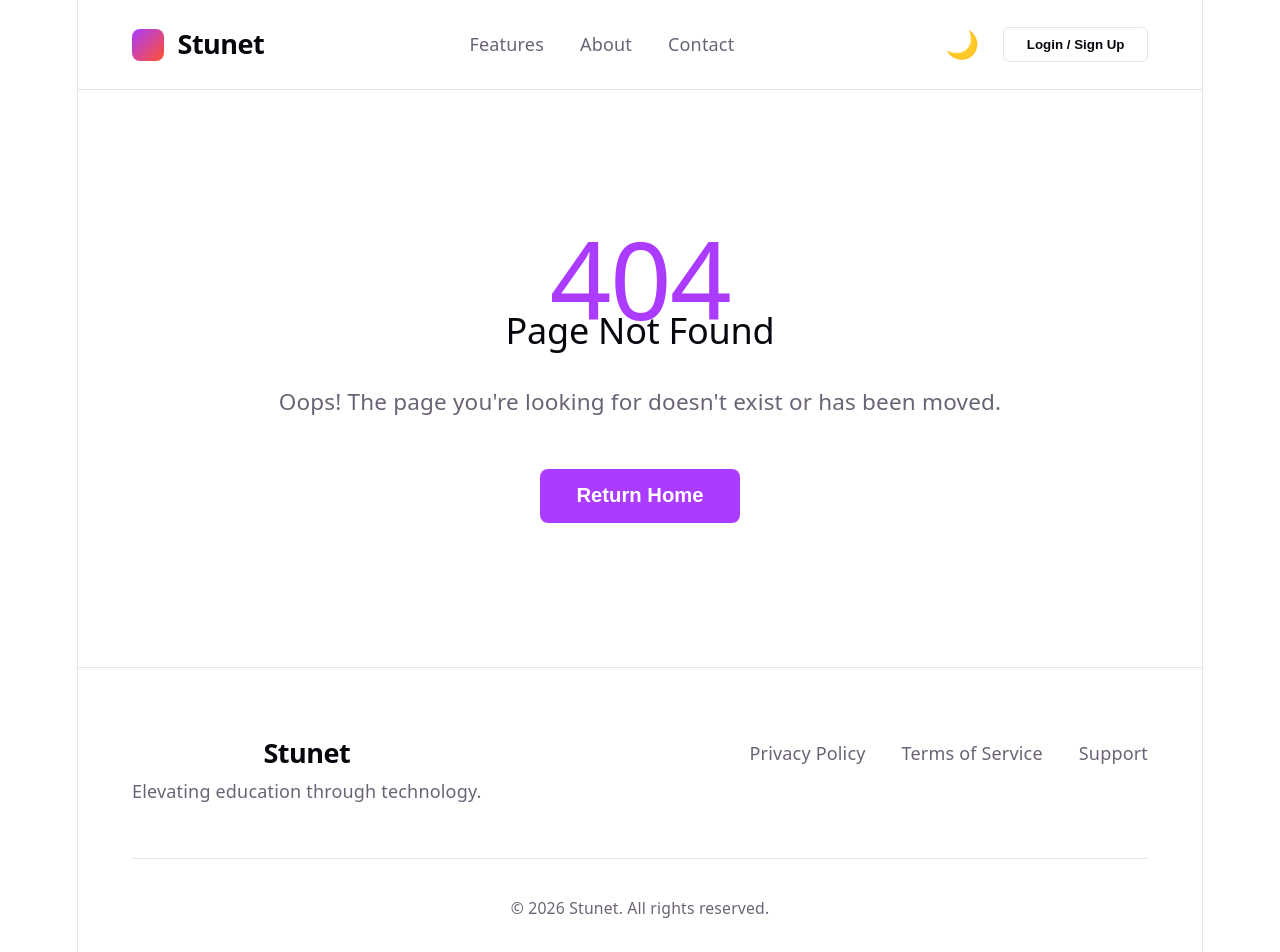
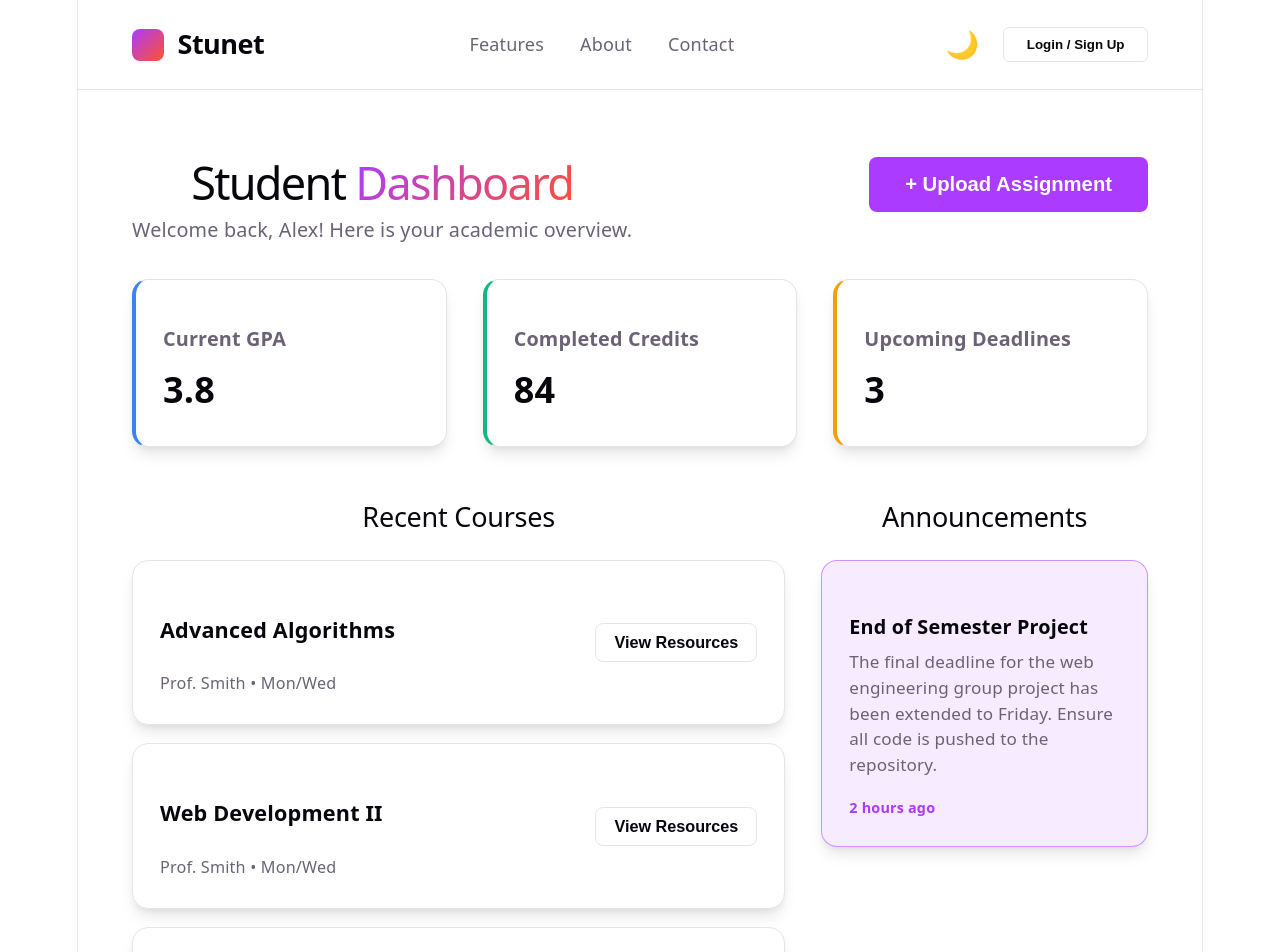
Before and after one commit to yashkohakade18/Stunet, a React (Vite) app: page /dashboard in a window 1280 px wide. Shown: the top 952 px of the page. Built offline with nearby package versions, Linux system fonts and the light colour scheme.

Commit message:
feat: implement dynamic Student Dashboard with statistical overview

```diff
--- a/src/App.jsx
+++ b/src/App.jsx
@@ -4,6 +4,7 @@ import Footer from './components/layout/Footer';
 import Home from './pages/Home';
 import About from './pages/About';
 import Contact from './pages/Contact';
+import Dashboard from './pages/Dashboard';
 import NotFound from './pages/NotFound';
 import './App.css';
 
@@ -15,6 +16,7 @@ function App() {
         <Route path="/" element={<Home />} />
         <Route path="/about" element={<About />} />
         <Route path="/contact" element={<Contact />} />
+        <Route path="/dashboard" element={<Dashboard />} />
         <Route path="*" element={<NotFound />} />
       </Routes>
       <Footer />
--- /dev/null
+++ b/src/pages/Dashboard.jsx
@@ -0,0 +1,62 @@
+import React from 'react';
+import Card from '../components/ui/Card';
+import Button from '../components/ui/Button';
+
+const Dashboard = () => {
+  return (
+    <main style={{ padding: '2rem 3rem', flex: 1, background: 'var(--bg)' }}>
+      <header style={{ display: 'flex', justifyContent: 'space-between', alignItems: 'center', marginBottom: '2rem' }}>
+        <div>
+          <h1 className="hero-title" style={{ fontSize: '2.5rem', marginBottom: '0.5rem' }}>Student <span className="highlight">Dashboard</span></h1>
+          <p style={{ color: 'var(--text)', fontSize: '1.1rem' }}>Welcome back, Alex! Here is your academic overview.</p>
+        </div>
+        <Button variant="primary">+ Upload Assignment</Button>
+      </header>
+
+      <div style={{ display: 'grid', gridTemplateColumns: 'repeat(auto-fit, minmax(250px, 1fr))', gap: '2rem', marginBottom: '3rem' }}>
+        <Card style={{ padding: '1.5rem', borderLeft: '4px solid #3b82f6' }}>
+          <h3 style={{ fontSize: '1.1rem', color: 'var(--text)', marginBottom: '0.5rem' }}>Current GPA</h3>
+          <p style={{ fontSize: '2rem', fontWeight: 700, color: 'var(--text-h)' }}>3.8</p>
+        </Card>
+        <Card style={{ padding: '1.5rem', borderLeft: '4px solid #10b981' }}>
+          <h3 style={{ fontSize: '1.1rem', color: 'var(--text)', marginBottom: '0.5rem' }}>Completed Credits</h3>
+          <p style={{ fontSize: '2rem', fontWeight: 700, color: 'var(--text-h)' }}>84</p>
+        </Card>
+        <Card style={{ padding: '1.5rem', borderLeft: '4px solid #f59e0b' }}>
+          <h3 style={{ fontSize: '1.1rem', color: 'var(--text)', marginBottom: '0.5rem' }}>Upcoming Deadlines</h3>
+          <p style={{ fontSize: '2rem', fontWeight: 700, color: 'var(--text-h)' }}>3</p>
+        </Card>
+      </div>
+
+      <div style={{ display: 'grid', gridTemplateColumns: '2fr 1fr', gap: '2rem' }}>
+        <section>
+          <h2 style={{ fontSize: '1.5rem', color: 'var(--text-h)', marginBottom: '1.5rem' }}>Recent Courses</h2>
+          <div style={{ display: 'flex', flexDirection: 'column', gap: '1rem' }}>
+            {['Advanced Algorithms', 'Web Development II', 'Database Management', 'UI/UX Design Principles'].map((course, idx) => (
+              <Card key={idx} style={{ padding: '1.5rem', display: 'flex', justifyContent: 'space-between', alignItems: 'center' }}>
+                <div>
+                  <h4 style={{ fontSize: '1.2rem', color: 'var(--text-h)' }}>{course}</h4>
+                  <p style={{ color: 'var(--text)', fontSize: '0.9rem', marginTop: '0.25rem' }}>Prof. Smith &bull; Mon/Wed</p>
+                </div>
+                <Button variant="secondary" style={{ padding: '0.5rem 1rem', fontSize: '0.9rem' }}>View Resources</Button>
+              </Card>
+            ))}
+          </div>
+        </section>
+
+        <section>
+          <h2 style={{ fontSize: '1.5rem', color: 'var(--text-h)', marginBottom: '1.5rem' }}>Announcements</h2>
+          <Card style={{ padding: '1.5rem', background: 'var(--accent-bg)', border: '1px solid var(--accent-border)' }}>
+            <h4 style={{ fontSize: '1.1rem', color: 'var(--text-h)', marginBottom: '0.5rem' }}>End of Semester Project</h4>
+            <p style={{ color: 'var(--text)', fontSize: '0.95rem', lineHeight: 1.5 }}>
+              The final deadline for the web engineering group project has been extended to Friday. Ensure all code is pushed to the repository.
+            </p>
+            <p style={{ fontSize: '0.8rem', color: 'var(--accent)', marginTop: '1rem', fontWeight: 600 }}>2 hours ago</p>
+          </Card>
+        </section>
+      </div>
+    </main>
+  );
+};
+
+export default Dashboard;
```
